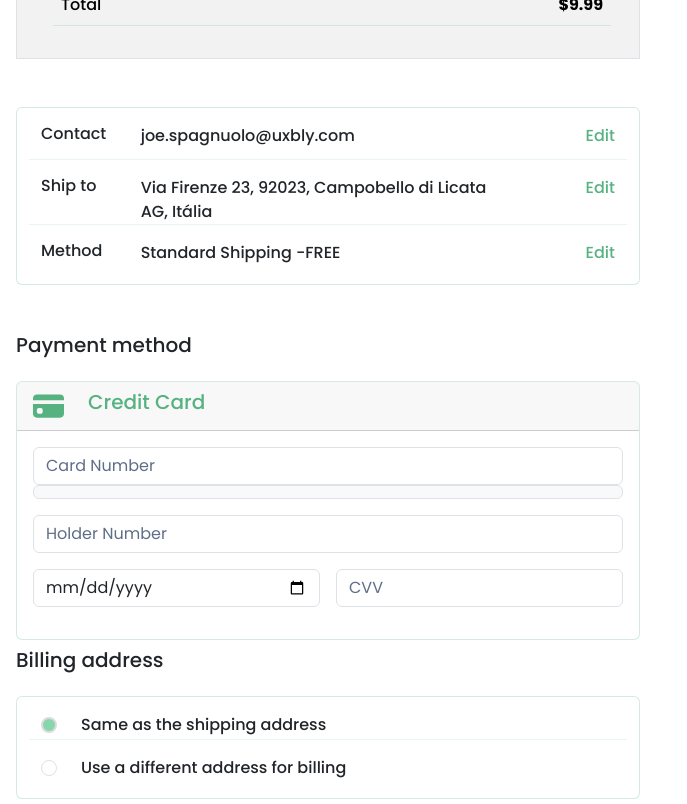
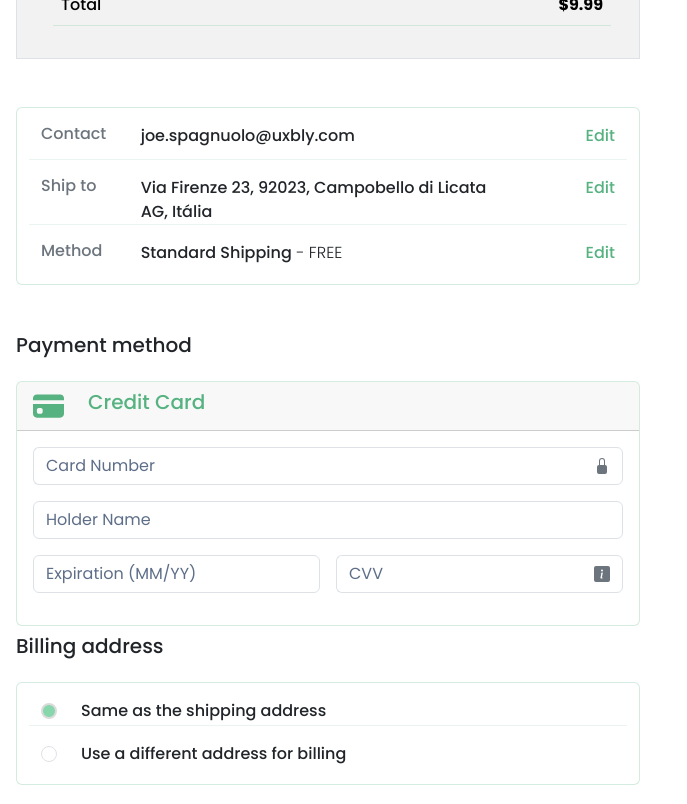
Before and after one commit to mirraelly/candleaf-ecommerce-react, a React (Vite) app: page /payment in a window 1280 px wide. Shown: the part 640-1444 px from the top of the page, without its empty margins (0-687 px from the left). Built offline with nearby package versions, Linux system fonts and the light colour scheme; a web font is replaced by a local one.

Commit message:
Adiciona icones ao formulário

```diff
--- a/package.json
+++ b/package.json
@@ -15,6 +15,7 @@
     "bootstrap-icons": "^1.11.3",
     "react": "^18.3.1",
     "react-dom": "^18.3.1",
+    "react-icons": "^5.3.0",
     "react-router-dom": "^6.26.1",
     "reactstrap": "^9.2.2",
     "styled-components": "^6.1.12"
--- a/src/components/PaymentForms/index.jsx
+++ b/src/components/PaymentForms/index.jsx
@@ -1,11 +1,20 @@
 import { Form, Link } from "react-router-dom";
-import { CardHeader, Col, FormGroup, Input, InputGroupText, Label, Row } from "reactstrap";
+import {
+  CardHeader,
+  Col,
+  FormGroup,
+  Input,
+  InputGroup,
+  InputGroupText,
+  Label,
+  Row,
+} from "reactstrap";
 import CreditCard from "../../assets/images/CreditCardFill.svg";
-import { Container, Card, CardBody } from 'reactstrap';
+import { Container, Card, CardBody } from "reactstrap";
 // import { faLock, faCreditCard } from '@fortawesome/free-solid-svg-icons';
+import { BsLockFill, BsInfoSquareFill } from "react-icons/bs";
 
 const Payment = () => {
-
   return (
     <Container className="mt-5 pb-5">
       <Col md="6">
@@ -13,13 +22,13 @@ const Payment = () => {
           <CardBody className="mx-2">
             <Row>
               <Col xs="2">
-                                <h6 className="mb-3">Contact</h6>
+                <h6 className="mb-3 text-secondary">Contact</h6>
               </Col>
               <Col xs="8">
                 <span>joe.spagnuolo@uxbly.com</span>
               </Col>
               <Col xs="2" className="text-end">
-                                <Link to={'/order'} className="text-primary">
+                <Link to={"/order"} className="text-primary">
                   Edit
                 </Link>
               </Col>
@@ -27,14 +36,15 @@ const Payment = () => {
               <hr className="border-primary border-opacity-50" />
 
               <Col xs="2">
-                                <h6 className="mb-3">Ship to</h6>
+                <h6 className="mb-3 text-secondary">Ship to</h6>
               </Col>
               <Col xs="8">
-                                <span>Via Firenze 23, 92023, Campobello
-                                    di Licata AG, Itália
-                                </span></Col>
+                <span>
+                  Via Firenze 23, 92023, Campobello di Licata AG, Itália
+                </span>
+              </Col>
               <Col xs="2" className="text-end">
-                                <Link to={'/order'} className="text-primary">
+                <Link to={"/order"} className="text-primary">
                   Edit
                 </Link>
               </Col>
@@ -42,14 +52,16 @@ const Payment = () => {
               <hr className="border-primary border-opacity-50" />
 
               <Col xs="2">
-                                <h6 className="">Method</h6>
+                <h6 className="text-secondary">Method</h6>
               </Col>
               <Col xs="8">
-                                <span>Standard Shipping -
-                                    <span>FREE</span>
-                                </span></Col>
+                <span>
+                  Standard Shipping
+                  <span className="fw-light"> - FREE</span>
+                </span>
+              </Col>
               <Col xs="2" className="text-end">
-                                <Link to={'/order'} className="text-primary">
+                <Link to={"/order"} className="text-primary">
                   Edit
                 </Link>
               </Col>
@@ -66,26 +78,53 @@ const Payment = () => {
           <CardBody>
             <Form>
               <FormGroup>
-                                <Input id="cardNumber" name="cardNumber"
-                                    placeholder="Card Number" type="nnumber" />
-                                <InputGroupText>
-                                    <faLock/>
+                <InputGroup>
+                  <Input
+                    type="text"
+                    name="cardNumber"
+                    id="cardNumber"
+                    placeholder="Card Number"
+                    className="border-end-0"
+                  />
+                  <InputGroupText className="bg-white">
+                    <BsLockFill className="text-secondary" /> {/* Icon*/}
                   </InputGroupText>
+                </InputGroup>
               </FormGroup>
+
               <FormGroup>
-                                <Input id="holderNumber" name="name"
-                                    placeholder="Holder Number" type="text"
-                                    className="" />
+                <Input
+                  id="holderName"
+                  name="name"
+                  placeholder="Holder Name"
+                  type="text"
+                  className=""
+                />
               </FormGroup>
+
               <div className="d-flex gap-3">
                 <FormGroup className="w-50">
-                                    <Input id="expiration" name="expiration"
-                                        placeholder="Expiration (MM/YY)" type="date" />
+                    <Input
+                      id="expiration"
+                      name="expiration"
+                      placeholder="Expiration (MM/YY)"
+                      type="text"
+                    />
+
                 </FormGroup>
                 <FormGroup className="w-50">
-                                    <Input id="cvv" name="cvv"
-                                        placeholder="CVV" type="password"
-                                        className="" />
+                <InputGroup>
+                  <Input
+                    id="cvv"
+                    name="cvv"
+                    placeholder="CVV"
+                    type="password"
+                    className="border-end-0"
+                  />
+                    <InputGroupText className="bg-white">
+                      <BsInfoSquareFill className="text-secondary"/> {/* Ícon */}
+                    </InputGroupText>
+                  </InputGroup>
                 </FormGroup>
               </div>
             </Form>
@@ -99,7 +138,7 @@ const Payment = () => {
               <Col xs="8">
                 <FormGroup check>
                   <Label check>
-                                        <Input type="radio" name="shippingMethod" defaultChecked />{' '}
+                    <Input type="radio" name="shippingMethod" defaultChecked />{" "}
                     <span className="ms-3">Same as the shipping address</span>
                   </Label>
                 </FormGroup>
@@ -110,8 +149,10 @@ const Payment = () => {
               <Col xs="8">
                 <FormGroup check>
                   <Label check>
-                                        <Input type="radio" name="shippingMethod" />{' '}
-                                        <span className="ms-3">Use a different address for billing</span>
+                    <Input type="radio" name="shippingMethod" />{" "}
+                    <span className="ms-3">
+                      Use a different address for billing
+                    </span>
                   </Label>
                 </FormGroup>
               </Col>
@@ -120,15 +161,18 @@ const Payment = () => {
         </Card>
 
         <div className="d-flex flex-column align-items-center gap-4 pt-5">
-                    <Link to={'/order'} className="w-100 btn btn-primary">
+          <Link to={"/order"} className="w-100 btn btn-primary">
             Go to payment
           </Link>
-                    <Link to={'/order'} className="w-100 text-primary text-decoration-underline d-flex justify-content-center">
+          <Link
+            to={"/order"}
+            className="w-100 text-primary text-decoration-underline d-flex justify-content-center"
+          >
             Back to details
           </Link>
         </div>
       </Col>
-        </Container >
+    </Container>
   );
 };
 
```
Also changed, not shown: 1 other file (tests, documents, lock files or other folders). Lines whose indentation alone changed are shown as unchanged.
